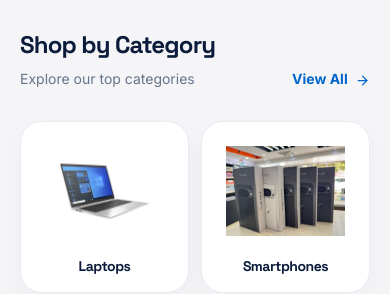
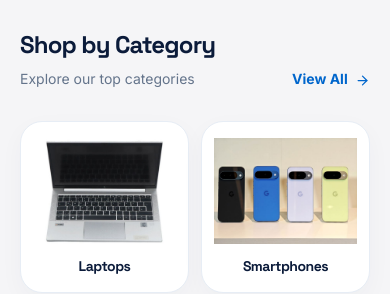
Before and after one commit to Bosman-best/my-nextjs-ace-electronics-web-build, a Next.js app: page / in a window 390 px wide. Shown: the part 1140-1434 px from the top of the page. Built offline with nearby package versions, Linux system fonts and the light colour scheme.

Commit message:
Update laptop and smartphone category imagery

```diff
--- a/components/redesign/StorefrontHome.tsx
+++ b/components/redesign/StorefrontHome.tsx
@@ -4,8 +4,8 @@ import { ArrowRight, Sparkles, CheckCircle2 } from 'lucide-react'
 import WhatsAppIcon from '@/components/ui/WhatsAppIcon'
 
 const categories = [
-  { title: 'Laptops', href: '/laptops', image: '/products/laptops/hp-elitebook-840-g7.jpg', alt: 'HP EliteBook laptop' },
-  { title: 'Smartphones', href: '/smartphones', image: '/products/smartphones/google-pixel-10-pro.jpg', alt: 'Google Pixel smartphone' },
+  { title: 'Laptops', href: '/laptops', image: '/products/laptops/hp-elitebook-830-g7-touch.jpg', alt: 'HP EliteBook laptop' },
+  { title: 'Smartphones', href: '/smartphones', image: '/products/smartphones/google-pixel-10.jpg', alt: 'Google Pixel smartphone' },
   { title: 'Accessories', href: '/accessories', image: 'https://images.unsplash.com/photo-1505740420928-5e560c06d30e?auto=format&fit=crop&w=900&q=85', alt: 'Over-ear headphones' },
   { title: 'Gaming', href: '/gaming', image: 'https://images.unsplash.com/photo-1713511129992-a9320f883070?auto=format&fit=crop&w=900&q=85', alt: 'Gaming controller' },
 ]
@@ -46,7 +46,7 @@ export default function StorefrontHome() {
       <div className="grid grid-cols-2 gap-3 sm:gap-5 md:grid-cols-4">
         {categories.map((c) => <Link href={c.href} key={c.title} className="group flex min-w-0 flex-col items-center rounded-[22px] border border-[#E7EDF5] bg-white px-3 py-4 shadow-[0_8px_24px_rgba(26,57,96,.035)] transition hover:-translate-y-1 hover:shadow-[0_14px_30px_rgba(26,57,96,.08)] sm:rounded-[26px] sm:px-5 sm:py-5">
           <div className="relative flex aspect-[1.35/1] w-full items-center justify-center">
-            {c.image.startsWith('/') ? <Image src={c.image} alt={c.alt} fill sizes="(max-width:768px) 50vw,25vw" className="object-contain p-2 transition duration-500 group-hover:scale-105 sm:p-4" /> : <img src={c.image} alt={c.alt} loading="lazy" className="h-full w-full object-contain p-2 transition duration-500 group-hover:scale-105 sm:p-4" />}
+            {c.image.startsWith('/') ? <Image src={c.image} alt={c.alt} fill sizes="(max-width:768px) 50vw,25vw" className={`h-full w-full transition duration-500 group-hover:scale-105 ${c.title === "Laptops" || c.title === "Smartphones" ? "object-cover p-0" : "object-contain p-2 sm:p-4"}`} /> : <img src={c.image} alt={c.alt} loading="lazy" className="h-full w-full object-contain p-2 transition duration-500 group-hover:scale-105 sm:p-4" />}
           </div>
           <h3 className="mt-3 text-center font-heading text-sm font-bold text-[#17243A] sm:text-base">{c.title}</h3>
         </Link>)}
```
